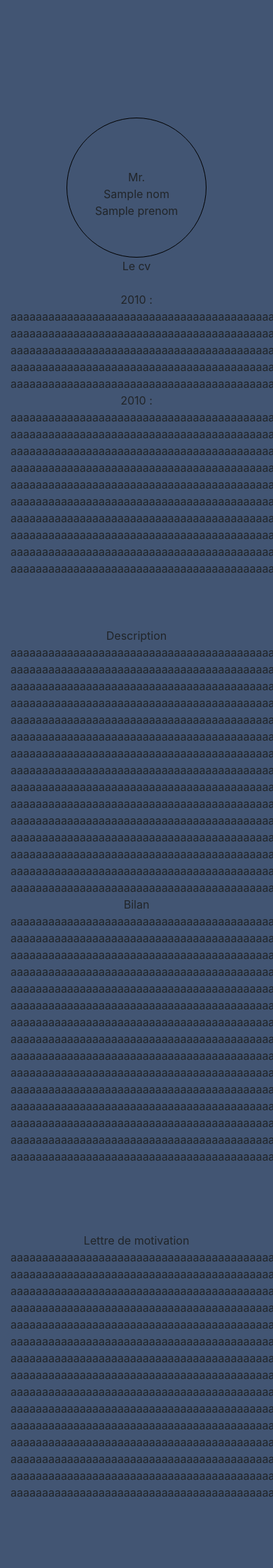
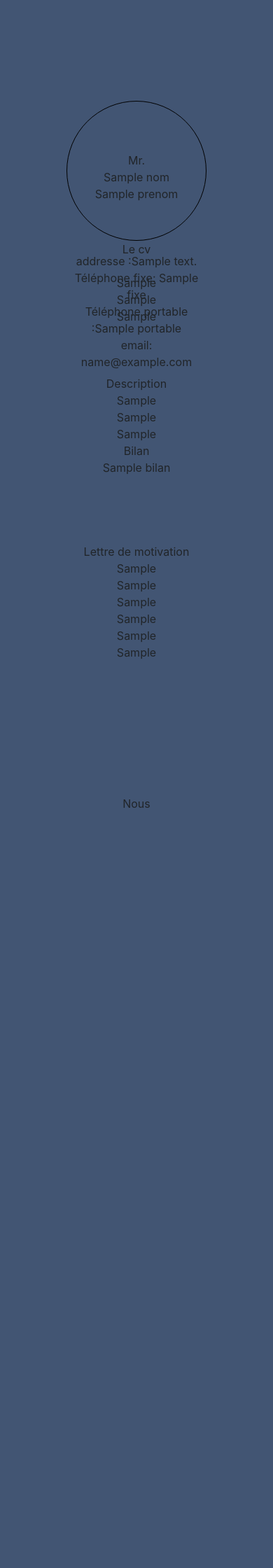
Before and after one commit to LeGrosLezard/SiteWeb, a Django app: template projetto/templates/page_cv.html in a window 390 px wide; the page is wider, and only the part inside the window is pictured. Shown: the top 2240 px of that part at 70% size. After the commit the page ends 1154 px from the top of that part, so only its background shows below. Run offline with Django 3.2, Linux system fonts and the light colour scheme; the template is opened without the code that fills it: most values are stand-ins (such as "Sample title", 1, 10 or a date in 2020); some libraries are stand-ins or nearby versions.

Commit message:
Update page_cv.html
bon le rendre beau mtn et faut que ce soit responsive au cas ou

```diff
--- a/projetto/templates/page_cv.html
+++ b/projetto/templates/page_cv.html
@@ -39,11 +39,18 @@
       <div class="row">
 
         <div class="col-sm">
-                <br><br><br><br><br>
+                <br><br><br><br>
               <div id="rond">
                   <br>
                   <div id="prenom"><br><br>
                       Mr.<br> {{nom}} <br> {{prenom}}
+                  </div><br><br><br>
+
+                  <div>
+                  addresse :{{addresse}}<br>
+                  Téléphone fixe: {{fixe}}<br>
+                  Téléphone portable :{{portable}}<br>
+                  email: {{email}}
                   </div>
             </div>
 
@@ -54,21 +61,10 @@
 
             <div id="Cv">
                 Le cv<br><br>
-                2010 : aaaaaaaaaaaaaaaaaaaaaaaaaaaaaaaaaaaaaaaaaaaa                aaaaaaaaaaaaaaaaaaaaaaaaaaaaaaaaaaaaaaaaaaaaaaaaaaa
-                aaaaaaaaaaaaaaaaaaaaaaaaaaaaaaaaaaaaaaaaaaaaaaaaaaa
-                aaaaaaaaaaaaaaaaaaaaaaaaaaaaaaaaaaaaaaaaaaaaaaaaaaa
-                aaaaaaaaaaaaaaaaaaaaaaaaaaaaaaaaaaaaaaaaaaaaaaaaaaa
-                <br>
-                2010 : aaaaaaaaaaaaaaaaaaaaaaaaaaaaaaaaaaaaaaaaaaaa
-                aaaaaaaaaaaaaaaaaaaaaaaaaaaaaaaaaaaaaaaaaaaaaaaaaaa
-                aaaaaaaaaaaaaaaaaaaaaaaaaaaaaaaaaaaaaaaaaaaaaaaaaaa
-                aaaaaaaaaaaaaaaaaaaaaaaaaaaaaaaaaaaaaaaaaaaaaaaaaaa
-                aaaaaaaaaaaaaaaaaaaaaaaaaaaaaaaaaaaaaaaaaaaaaaaaaaa
-                aaaaaaaaaaaaaaaaaaaaaaaaaaaaaaaaaaaaaaaaaaaaaaaaaaa
-                aaaaaaaaaaaaaaaaaaaaaaaaaaaaaaaaaaaaaaaaaaaaaaaaaaa
-                aaaaaaaaaaaaaaaaaaaaaaaaaaaaaaaaaaaaaaaaaaaaaaaaaaa
-                aaaaaaaaaaaaaaaaaaaaaaaaaaaaaaaaaaaaaaaaaaaaaaaaaaa
-                aaaaaaaaaaaaaaaaaaaaaaaaaaaaaaaaaaaaaaaaaaaaaaaaaaa
+                {{cv1}}<br>
+                {{cv2}}<br>
+                {{cv3}}<br>
+
         </div>
 
 
@@ -90,21 +86,9 @@
         <div class="col-sm">
             <div id="description">
                 Description<br>
-                aaaaaaaaaaaaaaaaaaaaaaaaaaaaaaaaaaaaaaaaaaaaaaaaaaa
-                aaaaaaaaaaaaaaaaaaaaaaaaaaaaaaaaaaaaaaaaaaaaaaaaaaa
-                aaaaaaaaaaaaaaaaaaaaaaaaaaaaaaaaaaaaaaaaaaaaaaaaaaa
-                aaaaaaaaaaaaaaaaaaaaaaaaaaaaaaaaaaaaaaaaaaaaaaaaaaa
-                aaaaaaaaaaaaaaaaaaaaaaaaaaaaaaaaaaaaaaaaaaaaaaaaaaa
-                aaaaaaaaaaaaaaaaaaaaaaaaaaaaaaaaaaaaaaaaaaaaaaaaaaa
-                aaaaaaaaaaaaaaaaaaaaaaaaaaaaaaaaaaaaaaaaaaaaaaaaaaa
-                aaaaaaaaaaaaaaaaaaaaaaaaaaaaaaaaaaaaaaaaaaaaaaaaaaa
-                aaaaaaaaaaaaaaaaaaaaaaaaaaaaaaaaaaaaaaaaaaaaaaaaaaa
-                aaaaaaaaaaaaaaaaaaaaaaaaaaaaaaaaaaaaaaaaaaaaaaaaaaa
-                aaaaaaaaaaaaaaaaaaaaaaaaaaaaaaaaaaaaaaaaaaaaaaaaaaa
-                aaaaaaaaaaaaaaaaaaaaaaaaaaaaaaaaaaaaaaaaaaaaaaaaaaa
-                aaaaaaaaaaaaaaaaaaaaaaaaaaaaaaaaaaaaaaaaaaaaaaaaaaa
-                aaaaaaaaaaaaaaaaaaaaaaaaaaaaaaaaaaaaaaaaaaaaaaaaaaa
-                aaaaaaaaaaaaaaaaaaaaaaaaaaaaaaaaaaaaaaaaaaaaaaaaaaa
+                {{cv4}}<br>
+                {{cv5}}<br>
+                {{cv6}}<br>
             </div>
 
         </div>
@@ -114,21 +98,8 @@
         <div class="col-sm">
             <div id="nilan">
                 Bilan<br>
-                aaaaaaaaaaaaaaaaaaaaaaaaaaaaaaaaaaaaaaaaaaaaaaaaaaa
-                aaaaaaaaaaaaaaaaaaaaaaaaaaaaaaaaaaaaaaaaaaaaaaaaaaa
-                aaaaaaaaaaaaaaaaaaaaaaaaaaaaaaaaaaaaaaaaaaaaaaaaaaa
-                aaaaaaaaaaaaaaaaaaaaaaaaaaaaaaaaaaaaaaaaaaaaaaaaaaa
-                aaaaaaaaaaaaaaaaaaaaaaaaaaaaaaaaaaaaaaaaaaaaaaaaaaa
-                aaaaaaaaaaaaaaaaaaaaaaaaaaaaaaaaaaaaaaaaaaaaaaaaaaa
-                aaaaaaaaaaaaaaaaaaaaaaaaaaaaaaaaaaaaaaaaaaaaaaaaaaa
-                aaaaaaaaaaaaaaaaaaaaaaaaaaaaaaaaaaaaaaaaaaaaaaaaaaa
-                aaaaaaaaaaaaaaaaaaaaaaaaaaaaaaaaaaaaaaaaaaaaaaaaaaa
-                aaaaaaaaaaaaaaaaaaaaaaaaaaaaaaaaaaaaaaaaaaaaaaaaaaa
-                aaaaaaaaaaaaaaaaaaaaaaaaaaaaaaaaaaaaaaaaaaaaaaaaaaa
-                aaaaaaaaaaaaaaaaaaaaaaaaaaaaaaaaaaaaaaaaaaaaaaaaaaa
-                aaaaaaaaaaaaaaaaaaaaaaaaaaaaaaaaaaaaaaaaaaaaaaaaaaa
-                aaaaaaaaaaaaaaaaaaaaaaaaaaaaaaaaaaaaaaaaaaaaaaaaaaa
-                aaaaaaaaaaaaaaaaaaaaaaaaaaaaaaaaaaaaaaaaaaaaaaaaaaa
+                {{bilan}}
+
             </div>
         </div>
 
@@ -143,21 +114,12 @@
     <br><br><br><br>
     <div id="motivation" class="col-lg-8" style="text-align:center;">
         Lettre de motivation<br>
-        aaaaaaaaaaaaaaaaaaaaaaaaaaaaaaaaaaaaaaaaaaaaaaaaaaa
-        aaaaaaaaaaaaaaaaaaaaaaaaaaaaaaaaaaaaaaaaaaaaaaaaaaa
-        aaaaaaaaaaaaaaaaaaaaaaaaaaaaaaaaaaaaaaaaaaaaaaaaaaa
-        aaaaaaaaaaaaaaaaaaaaaaaaaaaaaaaaaaaaaaaaaaaaaaaaaaa
-        aaaaaaaaaaaaaaaaaaaaaaaaaaaaaaaaaaaaaaaaaaaaaaaaaaa
-        aaaaaaaaaaaaaaaaaaaaaaaaaaaaaaaaaaaaaaaaaaaaaaaaaaa
-        aaaaaaaaaaaaaaaaaaaaaaaaaaaaaaaaaaaaaaaaaaaaaaaaaaa
-        aaaaaaaaaaaaaaaaaaaaaaaaaaaaaaaaaaaaaaaaaaaaaaaaaaa
-        aaaaaaaaaaaaaaaaaaaaaaaaaaaaaaaaaaaaaaaaaaaaaaaaaaa
-        aaaaaaaaaaaaaaaaaaaaaaaaaaaaaaaaaaaaaaaaaaaaaaaaaaa
-        aaaaaaaaaaaaaaaaaaaaaaaaaaaaaaaaaaaaaaaaaaaaaaaaaaa
-        aaaaaaaaaaaaaaaaaaaaaaaaaaaaaaaaaaaaaaaaaaaaaaaaaaa
-        aaaaaaaaaaaaaaaaaaaaaaaaaaaaaaaaaaaaaaaaaaaaaaaaaaa
-        aaaaaaaaaaaaaaaaaaaaaaaaaaaaaaaaaaaaaaaaaaaaaaaaaaa
-        aaaaaaaaaaaaaaaaaaaaaaaaaaaaaaaaaaaaaaaaaaaaaaaaaaa
+        {{motivation1}}<br>
+        {{motivation2}}<br>
+        {{motivation3}}<br>
+        {{motivation4}}<br>
+        {{motivation5}}<br>
+        {{motivation6}}<br>
     </div>
 </center>
 
```
